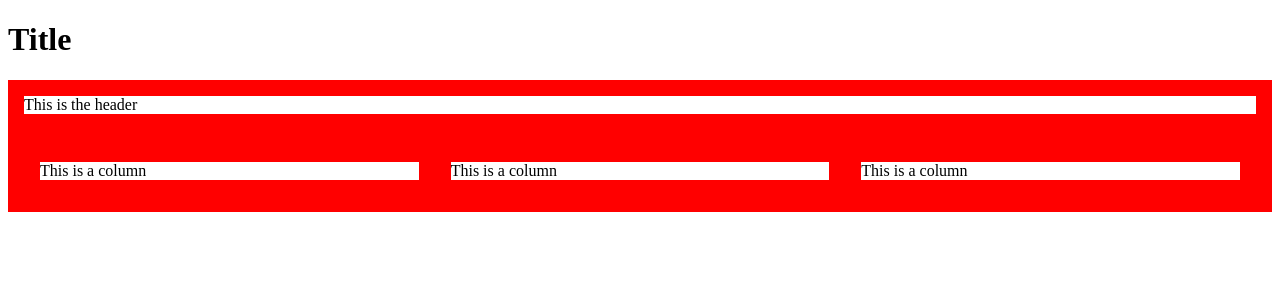
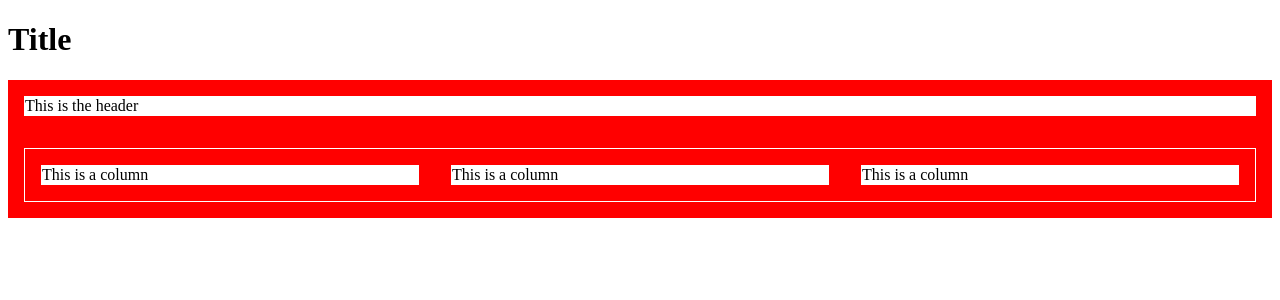
Before and after one commit to albergvasili/aquacola, a React (Create React App) app: page / in a window 1280 px wide. Shown: the top 300 px of the page. Built offline with nearby package versions, Linux system fonts and the light colour scheme.

Commit message:
Refactor styles
-Extract flex styles to App.js
-Add padding to '.test'
-Update tag classes

```diff
--- a/src/App.css
+++ b/src/App.css
@@ -1,3 +1,9 @@
 .test {
   border: solid red 1em;
+  padding: 1px;
 }
+
+.flex {
+    display: flex;
+    flex-direction: row;
+  }
--- a/src/App.js
+++ b/src/App.js
@@ -2,20 +2,15 @@ import './App.css';
 
 const Header = (props) => {
   return (
-    <div className='test'>
+    <div className='test flex'>
       This is the header
     </div>
   );
 };
 
 const Columns = (props) => {
-  const style = {
-    display: 'flex',
-    flexDirection: 'row',
-  }
-
-  return (
-    <div style={style} className='test'>
+    return (
+    <div className='test flex'>
         <Column />
         <Column />
         <Column />
```
